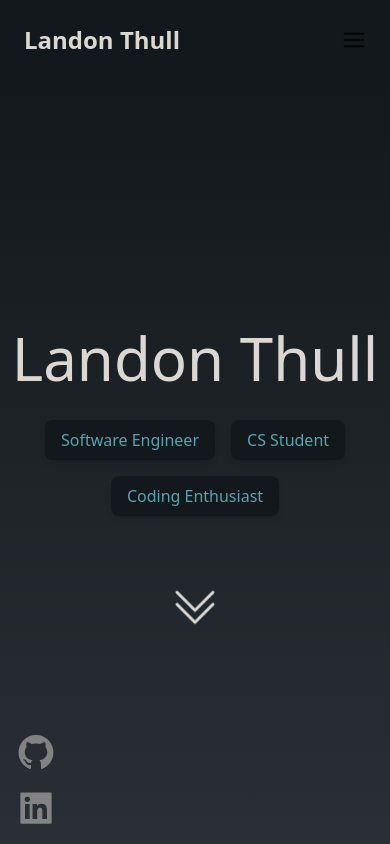
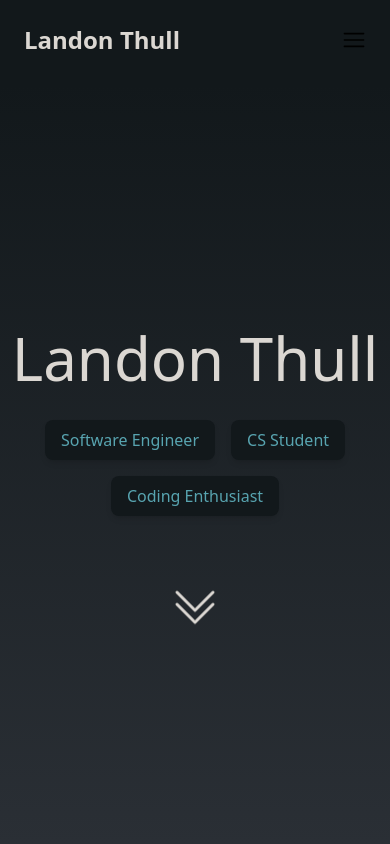
Before and after one commit to landon-thull/landonthull.com, a Next.js app: page / in a window 390 px wide. Built offline with nearby package versions, Linux system fonts and the light colour scheme.

Commit message:
style: hide social links on mobile

```diff
--- a/src/components/social_links/SocialLinks.tsx
+++ b/src/components/social_links/SocialLinks.tsx
@@ -31,7 +31,7 @@ const SocialLinks = () => {
   ))
 
   return (
-      <div className="fixed left-0 bottom-0 p-4 flex flex-col gap-4 z-10">
+      <div className="hidden md:flex fixed left-0 bottom-0 p-4 flex-col gap-4 z-10">
         {links}
       </div>
   )
```
